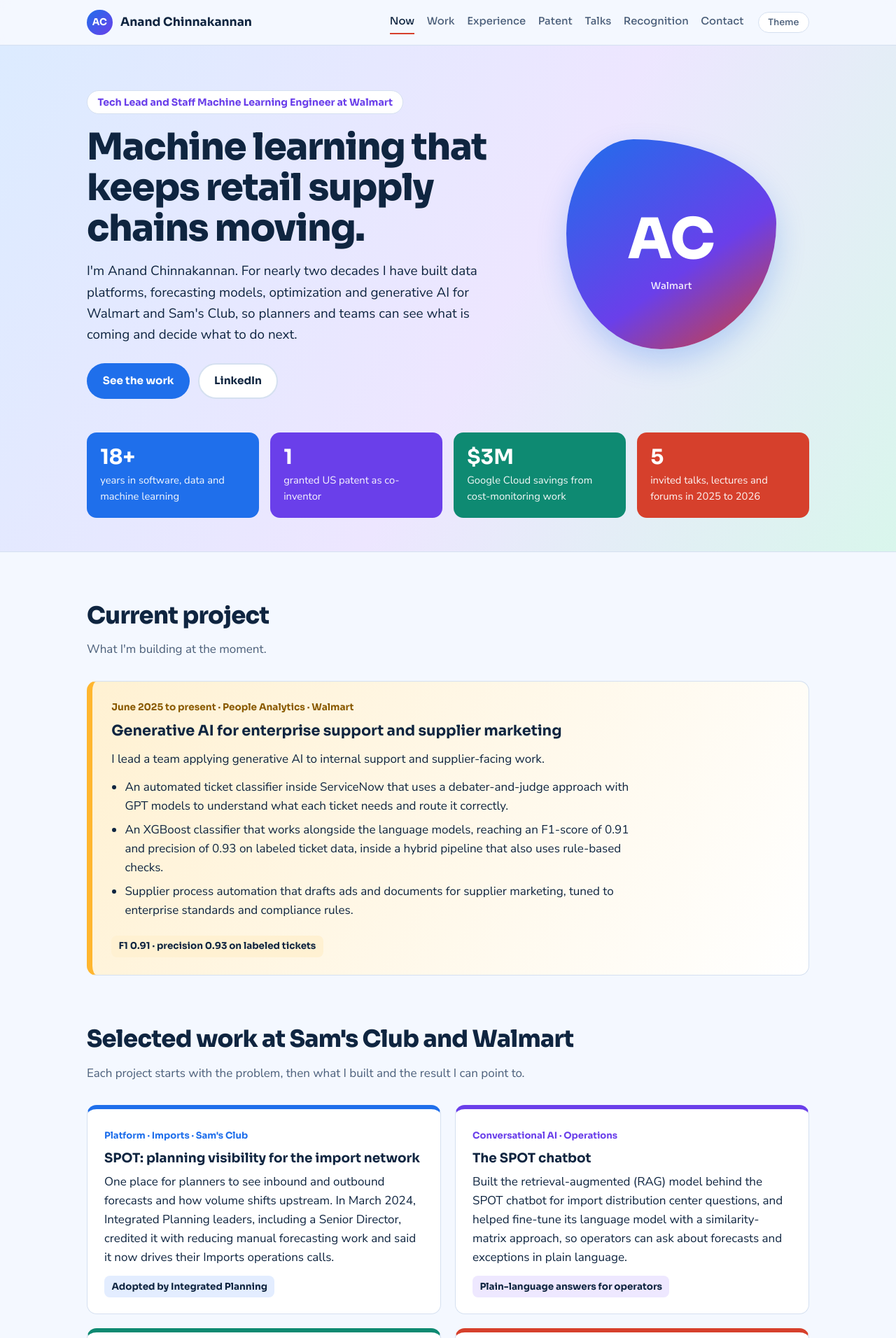
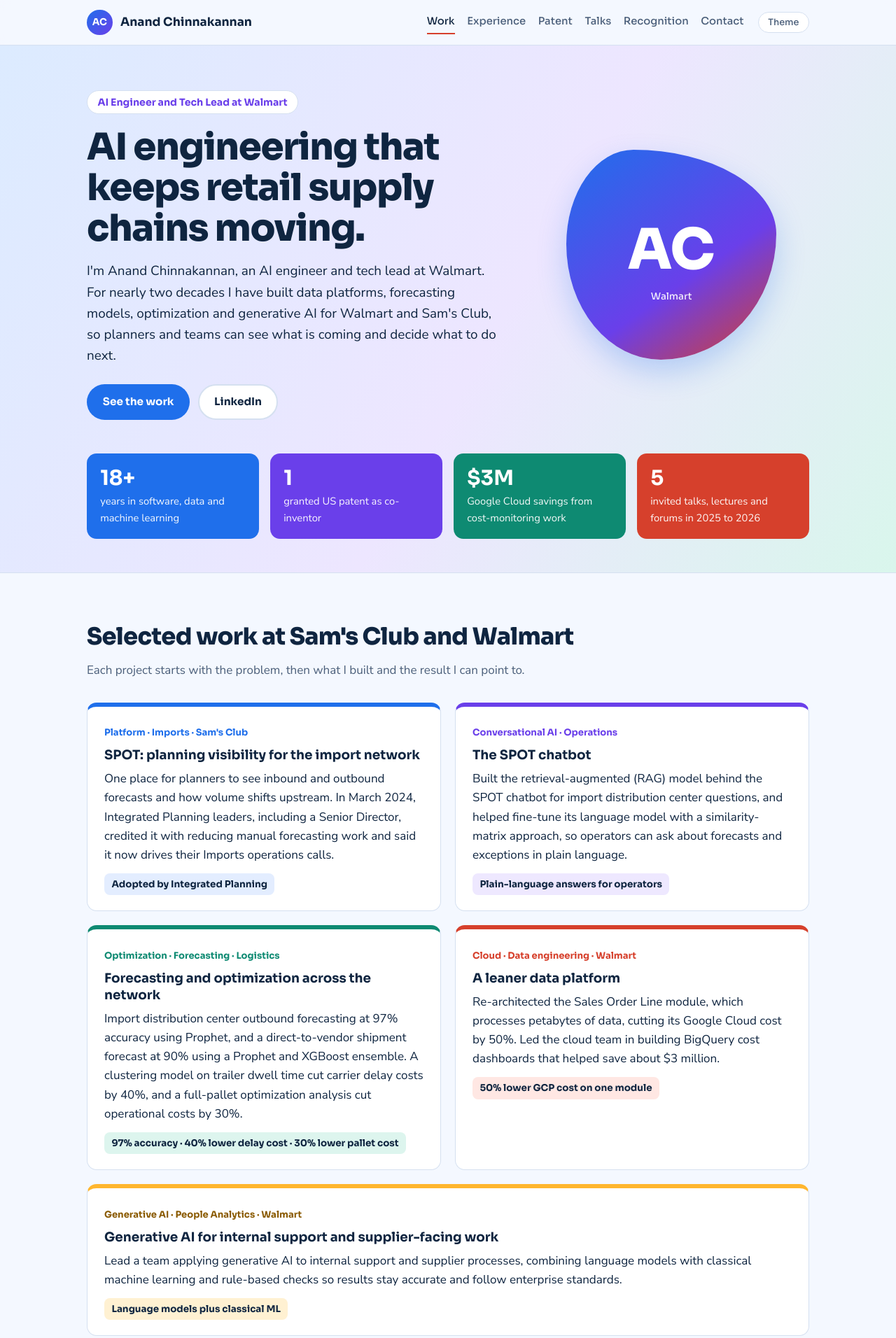
Before and after one commit to anandexplore/anandexplore.github.io, a plain HTML site: page index.html in a window 1280 px wide. Shown: the top 1912 px of the page at 70% size. Drawn offline with Linux system fonts and the light colour scheme.

Commit message:
Revise title and content for AI Engineer role
Updated title and description to reflect current role as AI Engineer. Modified various sections to enhance clarity and relevance regarding work at Walmart.

```diff
--- a/index.html
+++ b/index.html
@@ -3,8 +3,8 @@
 <head>
 <meta charset="utf-8">
 <meta name="viewport" content="width=device-width, initial-scale=1, viewport-fit=cover">
-<title>Anand Chinnakannan | Machine learning for retail supply chains</title>
-<meta name="description" content="Machine learning engineer building forecasting, optimization and AI systems for retail supply chains at Walmart scale. Patent co-inventor, invited speaker and judge.">
+<title>Anand Chinnakannan | AI Engineer, retail supply chains</title>
+<meta name="description" content="AI engineer building forecasting, optimization and AI systems for retail supply chains at Walmart scale. Patent co-inventor, invited speaker and judge.">
 <link rel="preconnect" href="https://fonts.googleapis.com">
 <link rel="preconnect" href="https://fonts.gstatic.com" crossorigin>
 <link href="https://fonts.googleapis.com/css2?family=Sora:wght@500;700;800&family=Nunito+Sans:ital,wght@0,400;0,600;0,700;1,400&display=swap" rel="stylesheet">
@@ -162,7 +162,6 @@
   <div class="wrap bar">
     <a class="brand" href="#top"><span class="badge">AC</span>Anand Chinnakannan</a>
     <nav class="main" aria-label="Sections">
-      <a href="#now">Now</a>
       <a href="#work">Work</a>
       <a href="#experience">Experience</a>
       <a href="#patent">Patent</a>
@@ -179,9 +178,9 @@
     <div class="wrap">
       <div class="hero-grid">
         <div>
-          <span class="kicker">Tech Lead and Staff Machine Learning Engineer at Walmart</span>
-          <h1>Machine learning that keeps retail supply chains moving.</h1>
-          <p class="lead">I'm Anand Chinnakannan. For nearly two decades I have built data platforms, forecasting models, optimization and generative AI for Walmart and Sam's Club, so planners and teams can see what is coming and decide what to do next.</p>
+          <span class="kicker">AI Engineer and Tech Lead at Walmart</span>
+          <h1>AI engineering that keeps retail supply chains moving.</h1>
+          <p class="lead">I'm Anand Chinnakannan, an AI engineer and tech lead at Walmart. For nearly two decades I have built data platforms, forecasting models, optimization and generative AI for Walmart and Sam's Club, so planners and teams can see what is coming and decide what to do next.</p>
           <div class="btns">
             <a class="btn primary" href="#work">See the work</a>
             <a class="btn ghost" href="https://www.linkedin.com/in/anand-chinnakannan-datascienceai/" rel="noopener">LinkedIn</a>
@@ -200,22 +199,6 @@
   </div>
 
   <div class="wrap">
-    <section id="now">
-      <h2>Current project</h2>
-      <p class="sub">What I'm building at the moment.</p>
-      <article class="now">
-        <span class="area">June 2025 to present · People Analytics · Walmart</span>
-        <h3>Generative AI for enterprise support and supplier marketing</h3>
-        <p>I lead a team applying generative AI to internal support and supplier-facing work.</p>
-        <ul>
-          <li>An automated ticket classifier inside ServiceNow that uses a debater-and-judge approach with GPT models to understand what each ticket needs and route it correctly.</li>
-          <li>An XGBoost classifier that works alongside the language models, reaching an F1-score of 0.91 and precision of 0.93 on labeled ticket data, inside a hybrid pipeline that also uses rule-based checks.</li>
-          <li>Supplier process automation that drafts ads and documents for supplier marketing, tuned to enterprise standards and compliance rules.</li>
-        </ul>
-        <span class="result" style="--soft:var(--amber-soft)">F1 0.91 · precision 0.93 on labeled tickets</span>
-      </article>
-    </section>
-
     <section id="work">
       <h2>Selected work at Sam's Club and Walmart</h2>
       <p class="sub">Each project starts with the problem, then what I built and the result I can point to.</p>
@@ -244,6 +227,12 @@
           <p>Re-architected the Sales Order Line module, which processes petabytes of data, cutting its Google Cloud cost by 50%. Led the cloud team in building BigQuery cost dashboards that helped save about $3 million.</p>
           <span class="result">50% lower GCP cost on one module</span>
         </article>
+        <article class="card c-amber" style="grid-column:1/-1">
+          <span class="area" style="color:#8A5A00">Generative AI · People Analytics · Walmart</span>
+          <h3>Generative AI for internal support and supplier-facing work</h3>
+          <p>Lead a team applying generative AI to internal support and supplier processes, combining language models with classical machine learning and rule-based checks so results stay accurate and follow enterprise standards.</p>
+          <span class="result">Language models plus classical ML</span>
+        </article>
       </div>
       <div class="also"><b>Also built:</b> customer lifetime value and revenue models that predict behavior over 30 days, 60 days and 3 years, MLOps pipelines with a data quality framework for trailer forecasting, and an assortment optimization tool that automated 90% of a data pipeline and cut a five-day workshop process to one day.</div>
     </section>
@@ -255,7 +244,7 @@
         <article class="job" style="--c:#B27700">
           <div class="when">Jun 2025<br>to present</div>
           <div><h3>Tech Lead and Staff Machine Learning Engineer</h3><div class="org">Walmart · People Analytics · Bentonville, Arkansas</div>
-          <p>Leads generative AI work on ticket classification in ServiceNow and supplier marketing automation.</p></div>
+          <p>Leads generative AI work for internal support and supplier-facing processes.</p></div>
         </article>
         <article class="job" style="--c:var(--blue)">
           <div class="when">Mar 2022<br>to Apr 2025</div>
```
